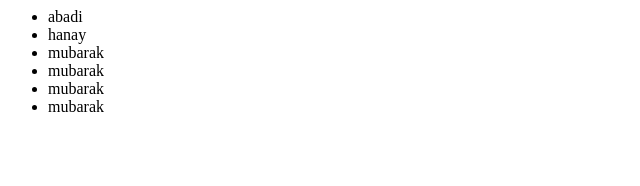
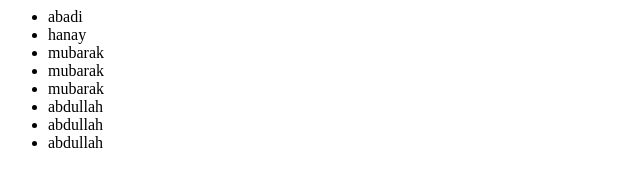
Before and after one commit to albishi/newGitTest, a plain HTML site: page newGitTest/index.html in a window 1280 px wide. Shown: the whole page, without its empty margins (0-640 px from the left). Drawn offline with Linux system fonts and the light colour scheme.

Commit message:
added new test

```diff
--- a/newGitTest/index.html
+++ b/newGitTest/index.html
@@ -4,5 +4,7 @@
   <li>mubarak</li>
   <li>mubarak</li>
   <li>mubarak</li>
-  <li>mubarak</li>
+  <li>abdullah</li>
+  <li>abdullah</li>
+  <li>abdullah</li>
 </ul>
```
Also changed, not shown: index.html (+3 -0 lines), 1 other file.
